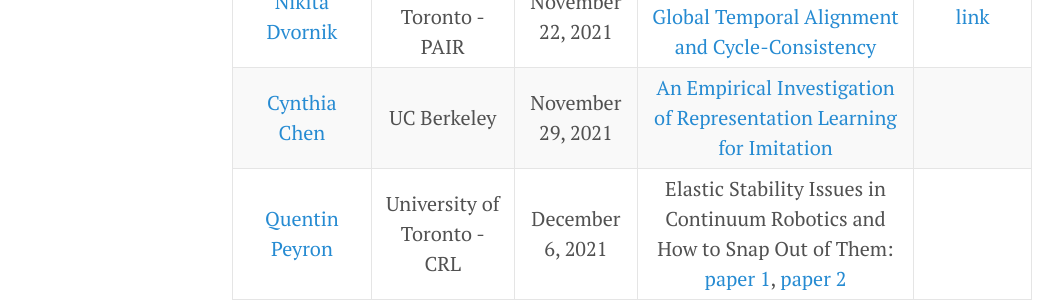
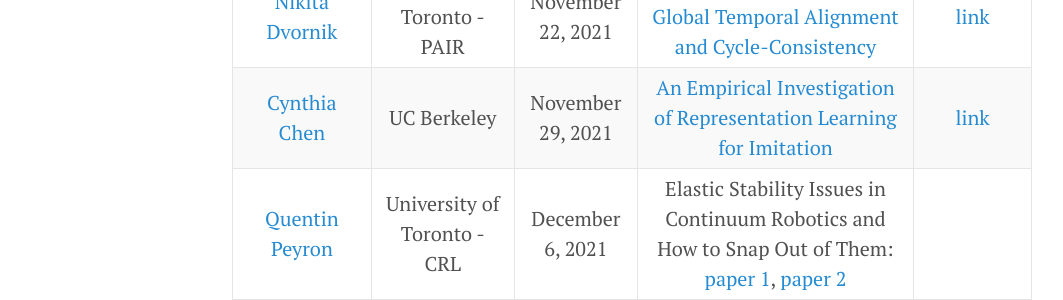
Before and after one commit to uoft-cs-robotics/toronto-air, a Jekyll site: the page built from index.md, in a window 1280 px wide and 900 px high, scrolled down 1339 px. Shown: the part 156-456 px from the top of the window, without its empty margins (8-1071 px from the left). Built offline with Jekyll 4.4.1, drawn with Linux system fonts in a browser that asks for light colours; comment, search, counter and statistics services are not loaded.

Commit message:
Added YouTube link to Cynthia's talk

```diff
--- a/index.md
+++ b/index.md
@@ -52,7 +52,7 @@ Past talks are also available on our [YouTube Channel](https://www.youtube.com/c
 |[Lukas Brunke](https://www.lukasbrunke.com/)|University of Toronto - UTIAS| November 1, 2021| 	[Safe Learning in Robotics: From Learning-Based Control to Safe Reinforcement Learning](https://arxiv.org/abs/2108.06266)| [link](https://youtu.be/NW23WLVvEyc) |
 |[Sarah Bechtle](https://bechtle.github.io/) |MPI Tuebingen                | November 15, 2021| Lifelong learning in the real world: [paper 1](https://arxiv.org/pdf/1906.05374.pdf), [paper 2](https://arxiv.org/pdf/1904.06786.pdf), [paper 3](https://arxiv.org/abs/2011.03859)  | [link](https://youtu.be/CuAUd06Yma8) |
 |[Nikita Dvornik](https://www.linkedin.com/in/nikita-dvornik-660164152/?originalSubdomain=fr)| University of Toronto - PAIR | November 22, 2021 | [Representation Learning via Global Temporal Alignment and Cycle-Consistency](https://papers.nips.cc/paper/2021/hash/729c68884bd359ade15d5f163166738a-Abstract.html) | [link](https://youtu.be/MCrv5tr67Vk) |
-|[Cynthia Chen](https://www.cynthiaxinchen.com/)|UC Berkeley| November 29, 2021| [An Empirical Investigation of Representation Learning for Imitation](https://openreview.net/forum?id=kBNhgqXatI)	||
+|[Cynthia Chen](https://www.cynthiaxinchen.com/)|UC Berkeley| November 29, 2021| [An Empirical Investigation of Representation Learning for Imitation](https://openreview.net/forum?id=kBNhgqXatI)	| [link](https://youtu.be/UXX8GXLYMLI) |
 |[Quentin Peyron](https://crl.utm.utoronto.ca/crl/quentin-peyron/)|University of Toronto - CRL| December 6, 2021| Elastic Stability Issues in Continuum Robotics and How to Snap Out of Them: [paper 1](https://www.sciencedirect.com/science/article/pii/S0094114X17318050), [paper 2](https://ieeexplore.ieee.org/abstract/document/8410805)	||
 |[Homanga Bharadhwaj](https://homangab.github.io/)|CMU| December 13, 2021| Auditing Machine Learning and Robot Learning for Safety and Compliance during Deployment: [paper 1](https://openreview.net/pdf?id=57HG8dDs4t4), [paper 2](https://arxiv.org/abs/2109.12456)	||
 
```
